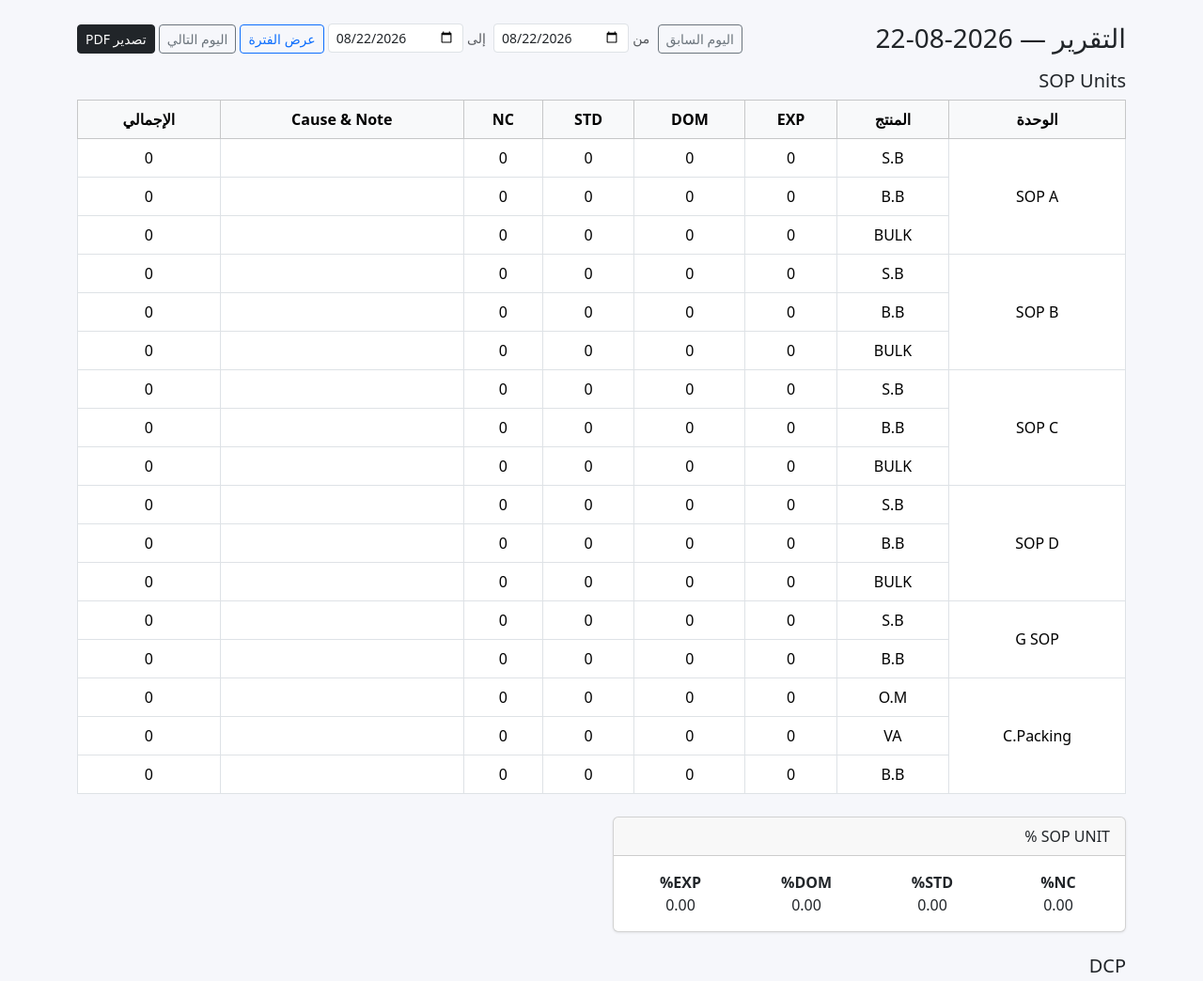
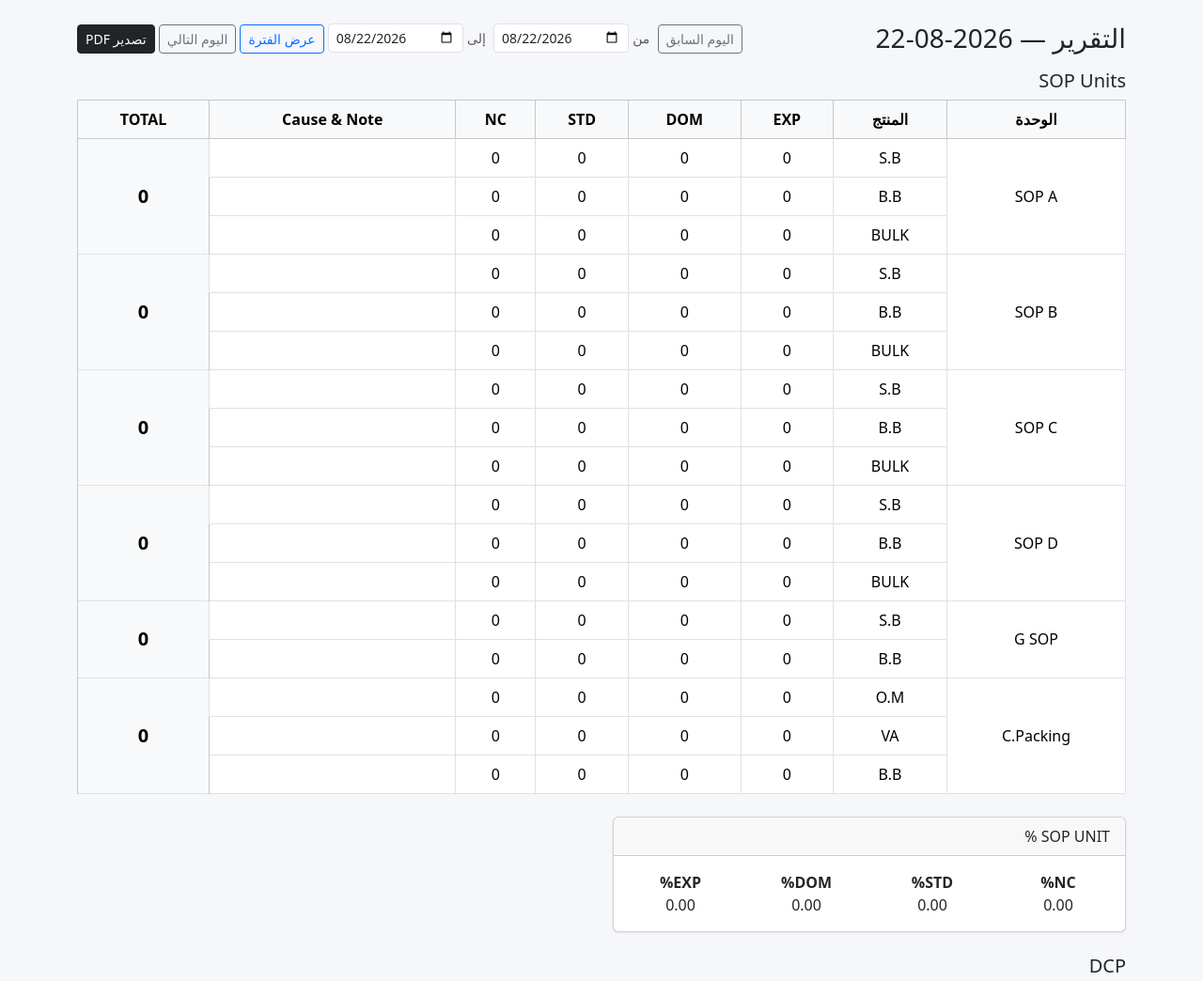
Before and after one commit to AbdullhElhkoy/QC-Report, a Django app: page /report/ in a window 1280 px wide. Shown: the part 56-1100 px from the top of the page at 94% size. Run offline with Django 5.2, Linux system fonts and the light colour scheme; a user stored in the database is signed in; tables that the repository leaves empty hold one stand-in row (values such as "Sample post").

Commit message:
Add rowspan TOTAL column per factory in report

```diff
--- a/templates/report.html
+++ b/templates/report.html
@@ -26,7 +26,7 @@
 <div class="table-responsive mb-2">
   <table class="table table-bordered text-center align-middle bg-white">
     <thead class="table-light">
-      <tr><th>الوحدة</th><th>المنتج</th><th>EXP</th><th>DOM</th><th>STD</th><th>NC</th><th>Cause & Note</th><th>الإجمالي</th></tr>
+      <tr><th>الوحدة</th><th>المنتج</th><th>EXP</th><th>DOM</th><th>STD</th><th>NC</th><th>Cause & Note</th><th>TOTAL</th></tr>
     </thead>
     <tbody>
       {% for unit_row in sop.rows %}
@@ -36,7 +36,9 @@
             <td>{{ p.product_type }}</td>
             <td>{{ p.exp }}</td><td>{{ p.dom }}</td><td>{{ p.std }}</td><td>{{ p.nc }}</td>
             <td class="text-start small">{{ p.texts }}</td>
-            <td>{{ p.total }}</td>
+            {% if forloop.first %}
+              <td rowspan="{{ unit_row.products|length }}" class="fw-bold fs-5 table-light">{{ unit_row.total }}</td>
+            {% endif %}
           </tr>
         {% endfor %}
       {% endfor %}
```
